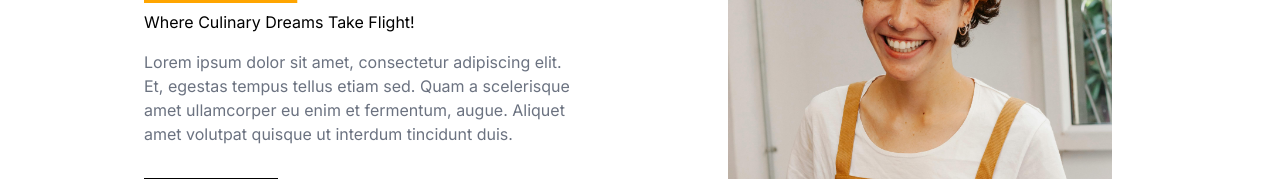
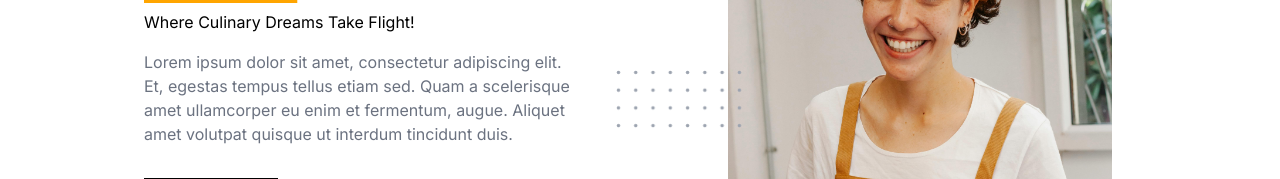
Before and after one commit to yeef93/company-profile, a Next.js app: page / in a window 1280 px wide. Shown: the part 272-451 px from the top of the page. Built offline with nearby package versions, Linux system fonts and the light colour scheme.

Commit message:
feat:add dotted

```diff
--- a/app/components/Hero/index.tsx
+++ b/app/components/Hero/index.tsx
@@ -1,10 +1,11 @@
 import Image from "next/image";
 import hero from "@/public/assets/hero.jpg";
 import Button from "@/components/Button";
+import DottedPattern from "@/components/DottedPattern";
 
 function Hero() {
   return (
-    <div className="overflow-hidden sm:grid sm:grid-cols-2 sm:items-center lg:py-24 lg:px-20 md:px-0">
+    <div className="overflow-hidden sm:grid sm:grid-cols-2 sm:items-center lg:py-24 lg:px-20 md:px-0 sm:pt-10 ">
       <div className="p-8 md:p-12 lg:px-16 lg:py-24">
         <div className="mx-auto max-w-xl text-left">
           <h2 className="text-2xl font-bold text-gray-900 md:text-3xl">
@@ -26,6 +27,9 @@ function Hero() {
         </div>
       </div>
       <div className="flex items-center justify-center">
+        <span className="relative inline-block">
+          <DottedPattern />
+        </span>
         <Image
           alt="cta"
           src={hero}
--- /dev/null
+++ b/components/DottedPattern/index.tsx
@@ -0,0 +1,26 @@
+const DottedPattern = () => (
+    <svg
+      viewBox="0 0 52 24"
+      fill="currentColor"
+      className="absolute top-0 left-0 z-0 hidden w-32 -mt-8 -ml-20 text-gray-400 lg:w-32 lg:-ml-28 lg:-mt-10 sm:block"
+    >
+      <defs>
+        <pattern
+          id="dc223fcc-6d72-4ebc-b4ef-abe121034d6e"
+          x="0"
+          y="0"
+          width=".135"
+          height=".30"
+        >
+          <circle cx="1" cy="1" r=".7" />
+        </pattern>
+      </defs>
+      <rect
+        fill="url(#dc223fcc-6d72-4ebc-b4ef-abe121034d6e)"
+        width="52"
+        height="24"
+      />
+    </svg>
+  );
+
+  export default DottedPattern;
```
